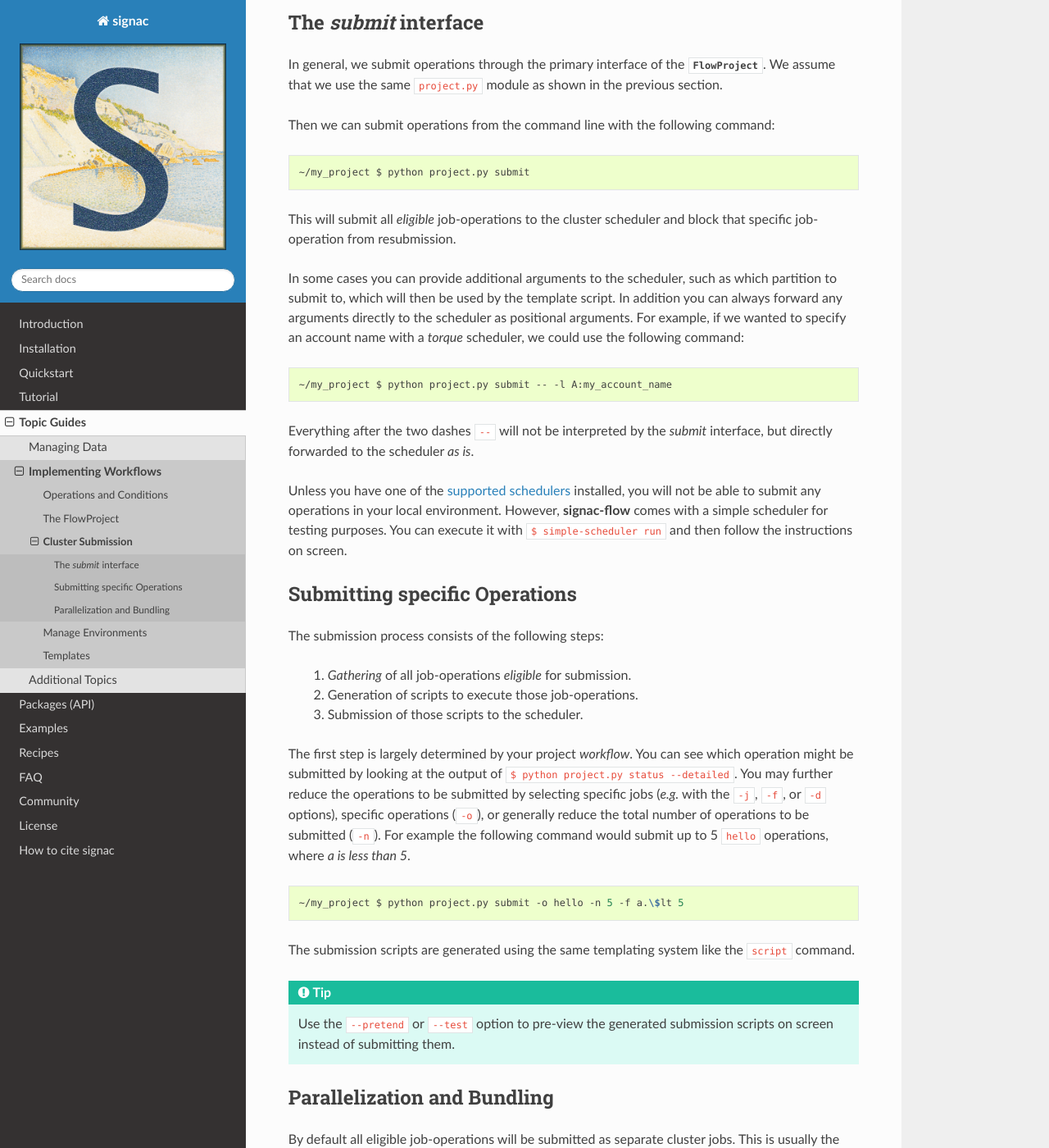
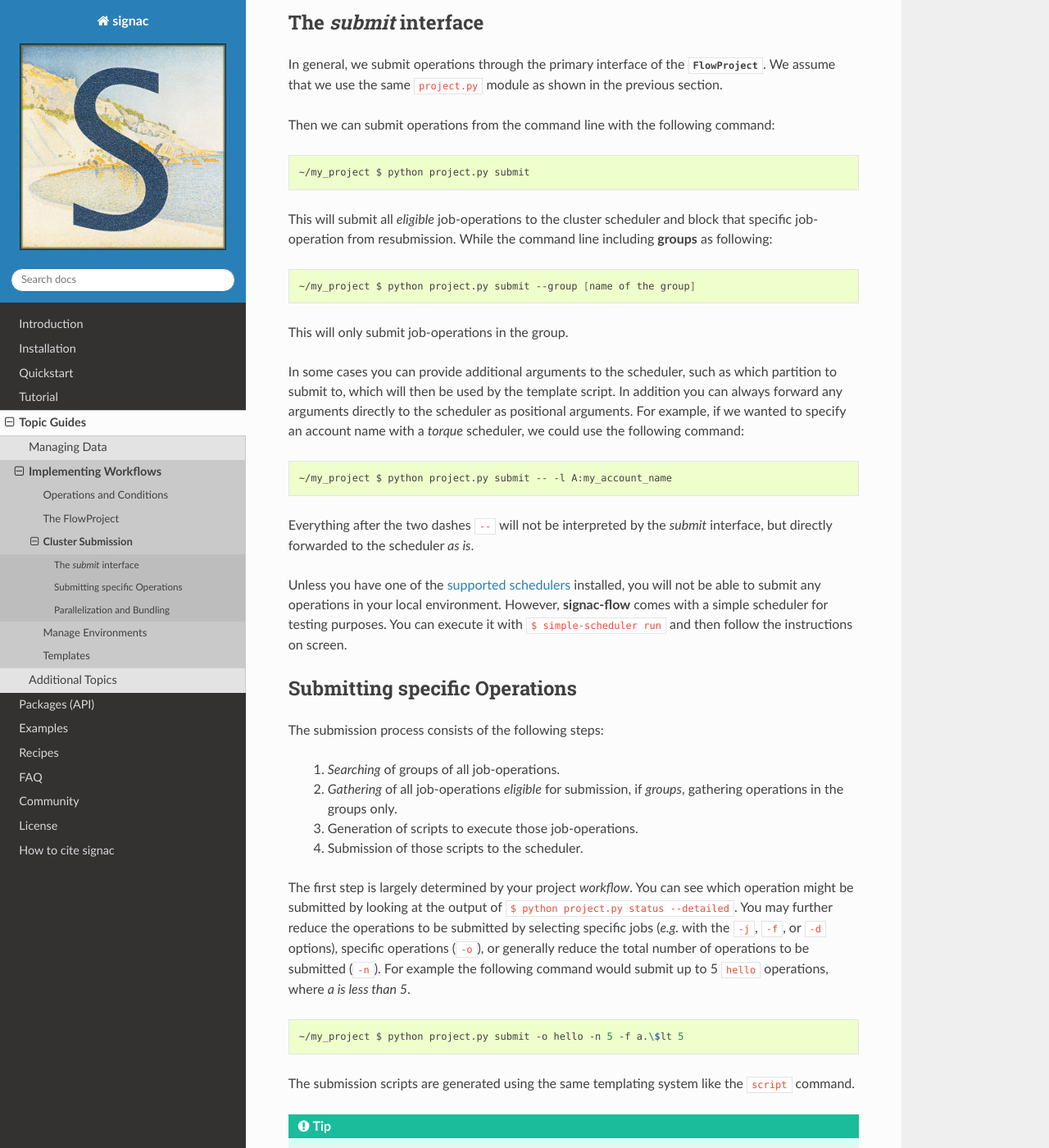
Before and after one commit to glotzerlab/signac-docs, a Sphinx documentation site: the page built from docs/source/cluster_submission.rst, in a window 1280 px wide and 1400 px high, scrolled down 390 px. Shown: the whole window at 82% size. Built offline with Sphinx 7.4.7 and the Read the Docs theme 2.0.0, drawn with Linux system fonts in a browser that asks for light colours; some of the changed text lies outside the part shown.

Commit message:
Update clustering_submission.rst
Add ``group`` description.

```diff
--- a/docs/source/cluster_submission.rst
+++ b/docs/source/cluster_submission.rst
@@ -24,6 +24,13 @@ Then we can submit operations from the command line with the following command:
       ~/my_project $ python project.py submit
 
 This will submit all *eligible* job-operations to the cluster scheduler and block that specific job-operation from resubmission.
+While the command line including **groups** as following:
+
+.. code-block:: bash
+
+      ~/my_project $ python project.py submit --group [name of the group]
+
+This will only submit job-operations in the group.
 
 In some cases you can provide additional arguments to the scheduler, such as which partition to submit to, which will then be used by the template script.
 In addition you can always forward any arguments directly to the scheduler as positional arguments.
@@ -44,9 +51,10 @@ Submitting specific Operations
 
 The submission process consists of the following steps:
 
-  1. *Gathering* of all job-operations *eligible* for submission.
-  2. Generation of scripts to execute those job-operations.
-  3. Submission of those scripts to the scheduler.
+  1. *Searching* of groups of all job-operations.
+  2. *Gathering* of all job-operations *eligible* for submission, if *groups*, gathering operations in the groups only.
+  3. Generation of scripts to execute those job-operations.
+  4. Submission of those scripts to the scheduler.
 
 The first step is largely determined by your project *workflow*.
 You can see which operation might be submitted by looking at the output of ``$ python project.py status --detailed``.
@@ -61,7 +69,7 @@ The submission scripts are generated using the same templating system like the `
 
 .. tip::
 
-    Use the ``--pretend`` or ``--test`` option to pre-view the generated submission scripts on screen instead of submitting them.
+    Use the ``--pretend`` or ``--test`` option to pre-view the generated submission scripts on screen instead of submitting them. Use the ``--exec`` to submit **all eligible** job-operations anyway, ignoring the groups tags.
 
 
 Parallelization and Bundling
```
